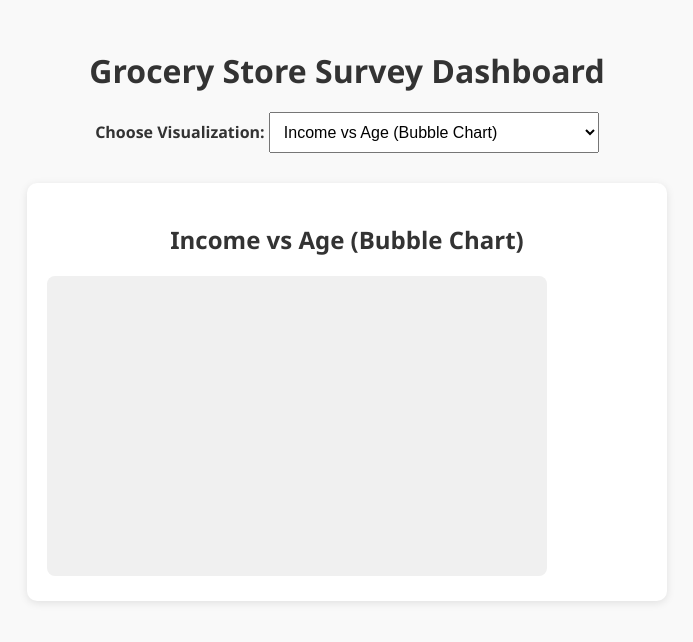
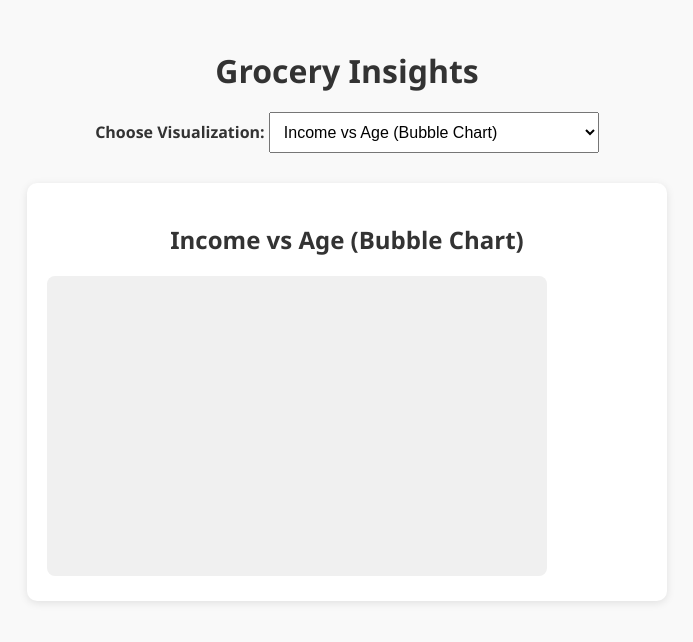
Before and after one commit to Abhi15090311/iv.., a plain HTML site: page index.html in a window 1280 px wide. Shown: the whole page, without its empty margins (293-986 px from the left). Drawn offline with nearby package versions, Linux system fonts and the light colour scheme; no server answers.

Commit message:
Update index.html

```diff
--- a/index.html
+++ b/index.html
@@ -2,7 +2,7 @@
 <html lang="en">
 <head>
   <meta charset="UTF-8" />
-  <title>Grocery Survey Dashboard</title>
+  <title>Grocery Insights</title>
   <script src="https://d3js.org/d3.v7.min.js"></script>
   <style>
     body {
@@ -44,7 +44,7 @@
 </head>
 <body>
 
-  <h1>Grocery Store Survey Dashboard</h1>
+  <h1>Grocery Insights</h1>
 
   <div class="selector">
     <label for="chartSelect"><strong>Choose Visualization:</strong></label>
```
